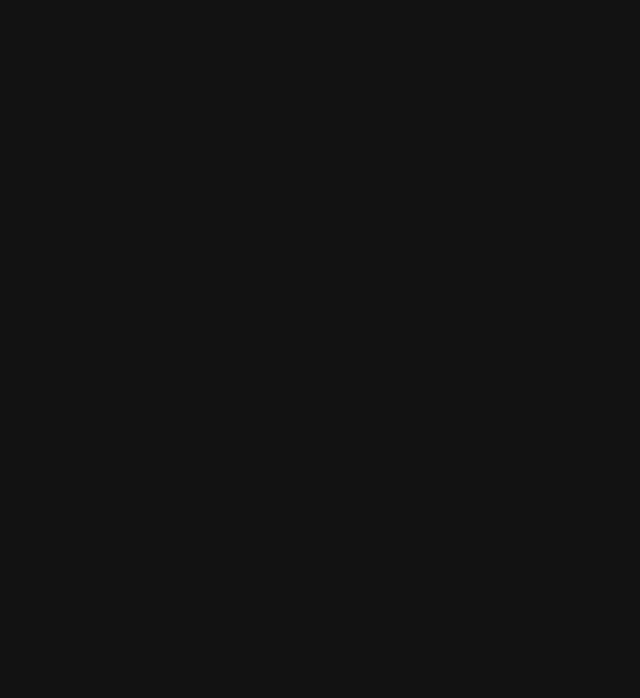
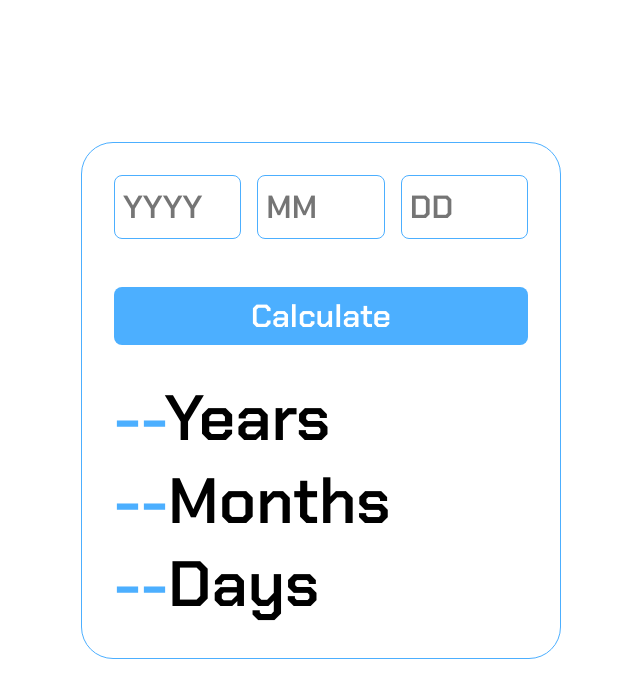
Before and after one commit to radman17/CalcAge, a plain HTML site: page index.html in a window 1280 px wide. Shown: the whole page, without its empty margins (319-959 px from the left). Drawn offline with Linux system fonts and the light colour scheme.

Commit message:
Implement template and style

```diff
--- a/index.html
+++ b/index.html
@@ -7,5 +7,28 @@
     <link rel="stylesheet" href="style.css" />
     <script src="app.js" defer></script>
   </head>
-  <body></body>
+  <body>
+    <div class="main-container">
+      <main class="inputs-parent">
+        <div class="input-container">
+          <input type="number" id="yearInp" placeholder="YYYY" />
+          <small class="message-0"></small>
+        </div>
+        <div class="input-container">
+          <input type="number" id="monthInp" placeholder="MM" />
+          <small class="message-1"></small>
+        </div>
+        <div class="input-container">
+          <input type="number" id="dayInp" placeholder="DD" />
+          <small class="message-2"></small>
+        </div>
+      </main>
+      <button type="button" class="btn calc-btn">Calculate</button>
+      <h1 class="result">
+        <span class="year-result">--</span>Years <br />
+        <span class="month-result">--</span>Months <br />
+        <span class="day-result">--</span>Days
+      </h1>
+    </div>
+  </body>
 </html>
--- a/style.css
+++ b/style.css
@@ -1,14 +1,22 @@
 @charset "UTF-8";
-
+@import url("https://fonts.googleapis.com/css2?family=Chakra+Petch:wght@300;600;700&display=swap");
 /* ---- variables ---- */
-
+:root {
+  --thin-weight: 300;
+  --normal-weight: 600;
+  --bold-weight: 700;
+  --primary-color: hsl(207, 100%, 65%);
+  --wrong-color: hsl(0, 100%, 67%);
+}
 /* ---- rest ---- */
 html {
-  color-scheme: dark;
+  color-scheme: light;
   font-size: 1rem;
 }
 body {
   min-height: 100vh;
+  font-family: "Chakra Petch", sans-serif;
+  font-weight: var(--normal-weight);
 }
 *,
 *::before,
@@ -26,3 +34,68 @@ video {
   display: block;
   width: 100%;
 }
+
+/* ---- layout ---- */
+body {
+  display: flex;
+  align-items: center;
+  justify-content: center;
+}
+.main-container {
+  max-width: 30rem;
+  padding: 2rem;
+  border-radius: 2rem;
+  gap: 2em;
+  border: 0.1rem solid var(--primary-color);
+  display: flex;
+  flex-direction: column;
+  justify-content: center;
+}
+.inputs-parent {
+  display: flex;
+  gap: 1rem;
+}
+.input-container {
+  display: flex;
+  height: 5rem;
+  gap: 0.5rem;
+  flex-direction: column;
+}
+[id$="Inp"] {
+  width: 100%;
+  border-radius: 0.5rem;
+  padding: 0.5rem;
+  height: 4rem;
+  font-size: 2rem;
+  outline: none;
+  border: 0.1rem solid var(--primary-color);
+}
+
+[class^="message"] {
+  color: var(--wrong-color);
+  font-weight: var(--thin-weight);
+  font-size: 1rem;
+}
+.btn {
+  border-radius: 0.5rem;
+  font-size: 2rem;
+  color: white;
+  background-color: var(--primary-color);
+  padding: 0.5rem 1rem;
+}
+.btn:hover {
+  opacity: 0.9;
+  cursor: pointer;
+}
+.result {
+  font-size: 4rem;
+}
+[class$="-result"] {
+  color: var(--primary-color);
+}
+.wrong-input {
+  border: 0.1rem solid var(--wrong-color);
+}
+.wrong-input::after {
+  content: "Must be valid";
+}
```
